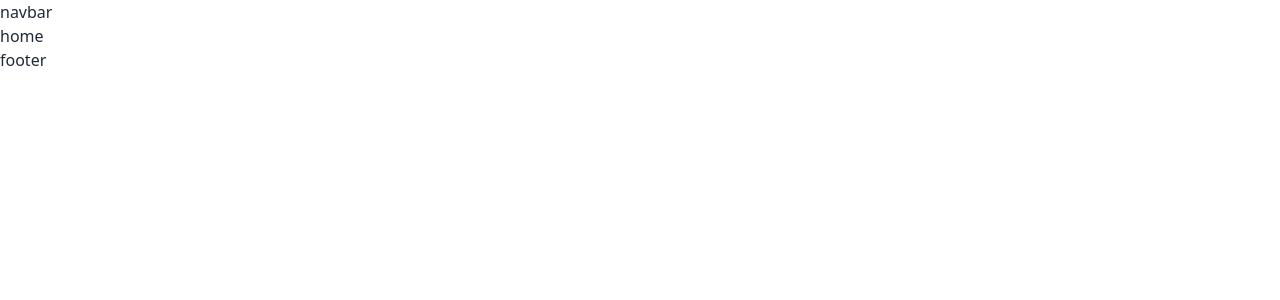
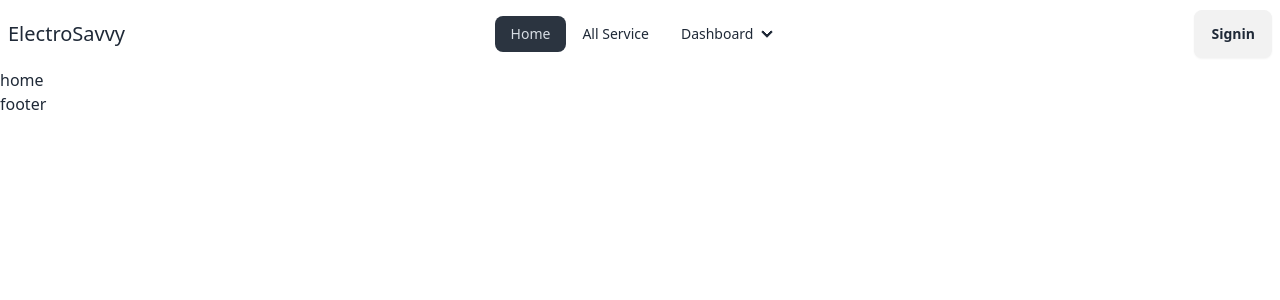
Before and after one commit to AkashPaul923/ElectroSavvy-clint, a React (Vite) app: page / in a window 1280 px wide. Shown: the top 300 px of the page. Built offline with nearby package versions, Linux system fonts and the light colour scheme.

Commit message:
navbar add

```diff
--- a/src/Components/Navbar.jsx
+++ b/src/Components/Navbar.jsx
@@ -1,11 +1,46 @@
-
+import { NavLink } from "react-router-dom";
 
 const Navbar = () => {
-    return (
-        <div>
-            navbar
+    const links = <>
+        <li><NavLink to='/'>Home</NavLink></li>
+        <li><NavLink to='/all-service'>All Service</NavLink></li>
+        <li>
+            <details>
+                <summary>Dashboard</summary>
+                <ul className="p-2 min-w-44">
+                    <li><NavLink to='/add-service'>Add Service</NavLink></li>
+                    <li><NavLink to='/manage-services'>Manage Services</NavLink></li>
+                    <li><NavLink to='/booked-services'>Booked Services</NavLink></li>
+                    {/* <li><NavLink to='/manage-services'>Submenu 2</NavLink></li> */}
+                </ul>
+            </details>
+        </li>
+    </>
+  return (
+    <div className="navbar bg-base-100">
+        <div className="navbar-start">
+            <div className="dropdown">
+                <div tabIndex={0} role="button" className="btn btn-ghost lg:hidden">
+                    <svg xmlns="http://www.w3.org/2000/svg" className="h-5 w-5" fill="none" viewBox="0 0 24 24" stroke="currentColor">
+                        <path strokeLinecap="round" strokeLinejoin="round" strokeWidth="2" d="M4 6h16M4 12h8m-8 6h16" />
+                    </svg>
+                </div>
+                <ul tabIndex={0} className="menu menu-sm dropdown-content bg-base-100 rounded-box z-[1] mt-3 w-52 p-2 shadow">
+                    {links}
+                </ul>
+            </div>
+            <NavLink to='/' className="text-xl">ElectroSavvy</NavLink>
         </div>
-    );
+        <div className="navbar-center hidden lg:flex">
+            <ul className="menu menu-horizontal px-1">
+                {links}
+            </ul>
+        </div>
+        <div className="navbar-end">
+            <a className="btn">Signin</a>
+        </div>
+    </div>
+  );
 };
 
 export default Navbar;
```
